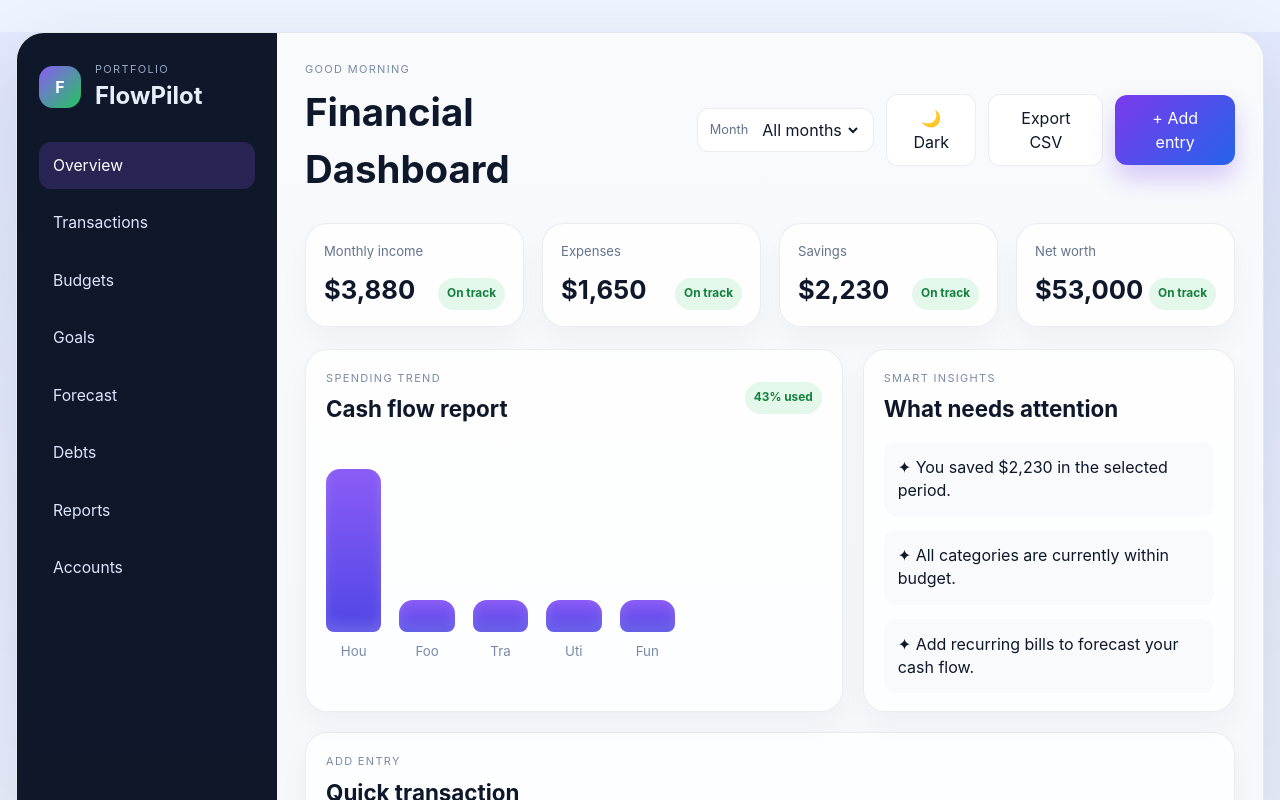
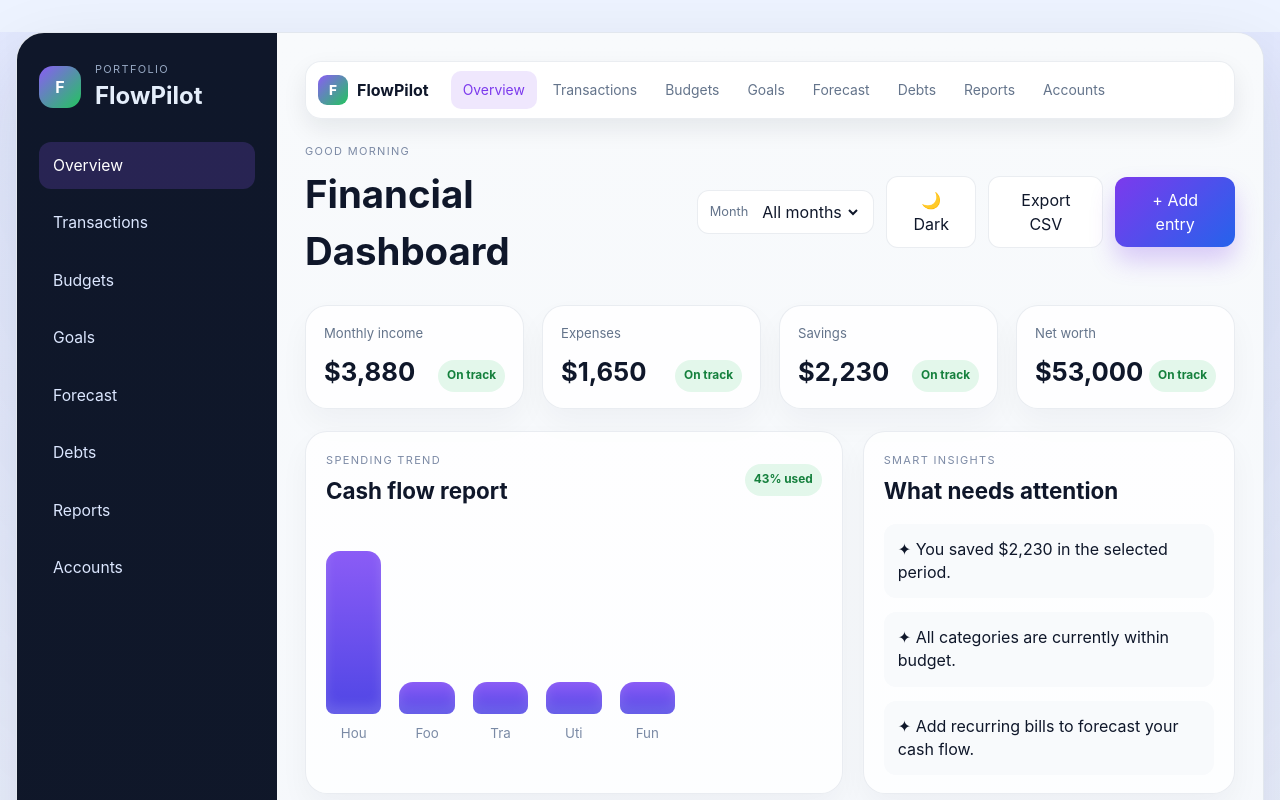
Before and after one commit to David01Afolayan/FlowPilot, a React (Vite) app: page / in a window 1280 px wide. Shown: the top 800 px of the page. Built offline with nearby package versions, Linux system fonts and the light colour scheme.

Commit message:
Add top navigation bar
Co-authored-by: Copilot <223556219+Copilot@users.noreply.github.com>

```diff
--- a/src/App.css
+++ b/src/App.css
@@ -152,6 +152,74 @@
 .content {
   padding: 28px;
   background: var(--content-bg);
+}
+
+.top-navigation {
+  position: sticky;
+  top: 16px;
+  z-index: 5;
+  display: flex;
+  align-items: center;
+  gap: 22px;
+  min-height: 58px;
+  margin-bottom: 24px;
+  padding: 8px 12px;
+  border: 1px solid var(--card-border);
+  border-radius: 16px;
+  background: color-mix(in srgb, var(--surface) 88%, transparent);
+  box-shadow: 0 10px 24px rgba(15, 23, 42, 0.08);
+  backdrop-filter: blur(14px);
+}
+
+.top-navigation-brand {
+  display: flex;
+  align-items: center;
+  gap: 9px;
+  flex: 0 0 auto;
+  color: var(--text);
+}
+
+.top-navigation-mark {
+  display: grid;
+  width: 30px;
+  height: 30px;
+  place-items: center;
+  border-radius: 9px;
+  background: linear-gradient(135deg, #8b5cf6, #22c55e);
+  color: white;
+  font-size: 0.85rem;
+  font-weight: 800;
+}
+
+.top-navigation-links {
+  display: flex;
+  align-items: center;
+  gap: 4px;
+  min-width: 0;
+  overflow-x: auto;
+  scrollbar-width: none;
+}
+
+.top-navigation-links::-webkit-scrollbar {
+  display: none;
+}
+
+.top-navigation-link {
+  flex: 0 0 auto;
+  padding: 9px 12px;
+  border: 0;
+  border-radius: 10px;
+  background: transparent;
+  color: var(--muted);
+  cursor: pointer;
+  font-size: 0.87rem;
+  transition: 0.2s ease;
+}
+
+.top-navigation-link:hover,
+.top-navigation-link.active {
+  background: rgba(124, 58, 237, 0.12);
+  color: var(--primary);
 }
 
 .topbar {
@@ -832,6 +900,10 @@ button {
     align-items: flex-start;
   }
 
+  .top-navigation {
+    top: 8px;
+  }
+
   .topbar-actions {
     width: 100%;
     flex-wrap: wrap;
--- a/src/App.jsx
+++ b/src/App.jsx
@@ -214,6 +214,24 @@ function App() {
         <div className="mini-card"><p>Emergency fund</p><h3>{formatMoney(goals[0]?.current || 0)}</h3><div className="progress-track"><span style={{ width: `${Math.min(((goals[0]?.current || 0) / (goals[0]?.target || 1)) * 100, 100)}%` }} /></div><small>{Math.round(((goals[0]?.current || 0) / (goals[0]?.target || 1)) * 100)}% of target</small></div>
       </aside>
       <main className="content">
+        <nav className="top-navigation" aria-label="Primary navigation">
+          <div className="top-navigation-brand">
+            <span className="top-navigation-mark">F</span>
+            <strong>FlowPilot</strong>
+          </div>
+          <div className="top-navigation-links">
+            {navItems.map(([label, target]) => (
+              <button
+                key={`top-${target}`}
+                type="button"
+                className={`top-navigation-link ${activeSection === target ? 'active' : ''}`}
+                onClick={() => scrollToSection(target)}
+              >
+                {label}
+              </button>
+            ))}
+          </div>
+        </nav>
         <header className="topbar"><div><p className="eyebrow muted">Good morning</p><h1>Financial Dashboard</h1></div><div className="topbar-actions"><label className="month-picker"><span>Month</span><select value={selectedMonth} onChange={(event) => setSelectedMonth(event.target.value)}>{monthOptions.map((month) => <option key={month}>{month}</option>)}</select></label><button type="button" className="theme-toggle" onClick={() => setIsDarkMode((value) => !value)}>{isDarkMode ? '☀️ Light' : '🌙 Dark'}</button><button type="button" className="ghost-button" onClick={downloadReport}>Export CSV</button><button type="button" className="primary-button" onClick={() => { resetForm(); scrollToSection('quick-add-section') }}>+ Add entry</button></div></header>
         {notice && <div className="notice" role="status">{notice}<button type="button" onClick={() => setNotice('')}>×</button></div>}
         <section id="overview" className="summary-grid">{[['Monthly income', summary.income], ['Expenses', summary.expenses], ['Savings', summary.savings], ['Net worth', summary.netWorth]].map(([label, value]) => <article className="summary-card" key={label}><p>{label}</p><div className="summary-row"><h3>{formatMoney(value)}</h3><span className={`chip ${value >= 0 ? 'positive' : 'negative'}`}>{value >= 0 ? 'On track' : 'Review'}</span></div></article>)}</section>
```
